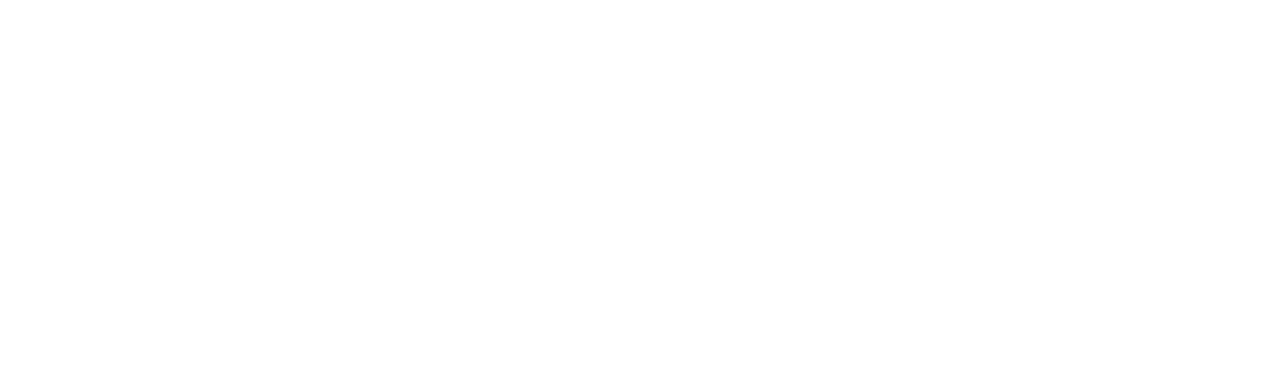
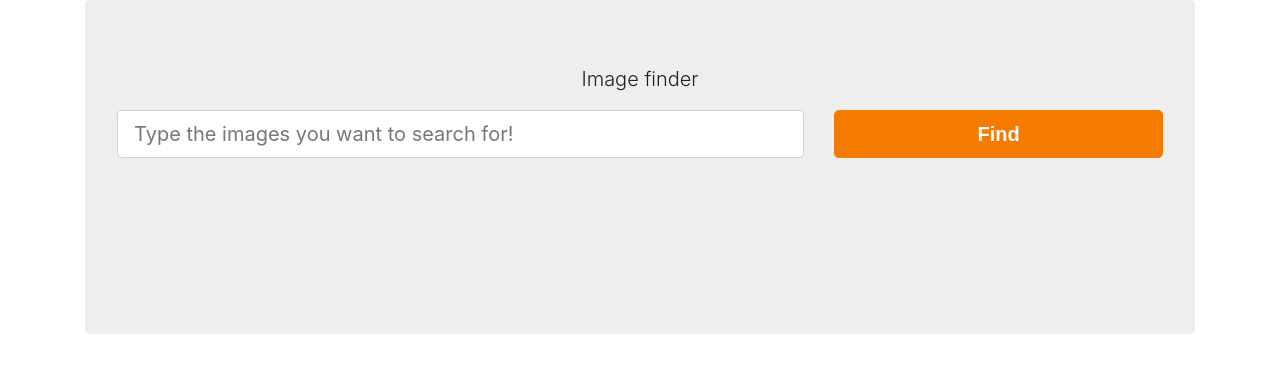
Before and after one commit to julikroch/img-finder, a React (Create React App) app: page / in a window 1280 px wide. Shown: the top 372 px of the page. Built offline with nearby package versions, Linux system fonts and the light colour scheme; a web font is replaced by a local one.

Commit message:
developing image components

```diff
--- a/public/index.html
+++ b/public/index.html
@@ -9,6 +9,7 @@
   <meta name="description" content="Web site created using create-react-app" />
   <link rel="apple-touch-icon" href="%PUBLIC_URL%/logo192.png" />
   <link rel="manifest" href="%PUBLIC_URL%/manifest.json" />
+  <link rel="stylesheet" href="https://bootswatch.com/4/journal/bootstrap.min.css">
   <title>Image Finder</title>
 </head>
 
--- a/src/App.css
+++ /dev/null
@@ -1,38 +0,0 @@
-.App {
-  text-align: center;
-}
-
-.App-logo {
-  height: 40vmin;
-  pointer-events: none;
-}
-
-@media (prefers-reduced-motion: no-preference) {
-  .App-logo {
-    animation: App-logo-spin infinite 20s linear;
-  }
-}
-
-.App-header {
-  background-color: #282c34;
-  min-height: 100vh;
-  display: flex;
-  flex-direction: column;
-  align-items: center;
-  justify-content: center;
-  font-size: calc(10px + 2vmin);
-  color: white;
-}
-
-.App-link {
-  color: #61dafb;
-}
-
-@keyframes App-logo-spin {
-  from {
-    transform: rotate(0deg);
-  }
-  to {
-    transform: rotate(360deg);
-  }
-}
--- a/src/App.tsx
+++ b/src/App.tsx
@@ -1,8 +1,42 @@
-import './App.css';
+import { useState, useEffect } from "react";
+import Form from "./components/Form";
+import ImageList from "./components/ImageList";
 
 function App() {
+
+  const [search, saveSearch] = useState('')
+  const [images, saveImg] = useState([])
+
+  useEffect(() => {
+
+    const APIConsult = async () => {
+      if (search === '') return
+
+      const imgPerPage: number = 20
+      const key: string = '23531430-8fa3c08fd34c23b1cc7bec1dc'
+      const url: string = `https://pixabay.com/api/?key=${key}&q=${search}&per_page=${imgPerPage}`
+
+      const response = await fetch(url)
+      const result = await response.json()
+
+      saveImg(result.hits)
+    }
+
+    APIConsult()
+
+  }, [search])
+
   return (
-    <div className="App">
+    <div className="container">
+      <div className="jumbotron">
+        <p className='lead text-center'>Image finder</p>
+        <Form
+          saveSearch={saveSearch}
+        />
+        <div className="row justify-content-center">
+          <ImageList images={images} />
+        </div>
+      </div>
     </div>
   );
 }
--- /dev/null
+++ b/src/components/Error.tsx
@@ -0,0 +1,5 @@
+const Error = (props: { text: string }) => (
+    <p className='my-3 p-4 text-center alert alert-primary'>{props.text}</p>
+)
+
+export default Error
--- /dev/null
+++ b/src/components/Form.tsx
@@ -0,0 +1,47 @@
+import { useState } from 'react'
+import Error from './Error'
+
+const Form = (props: { saveSearch: any }) => {
+
+    const [topic, saveTopic] = useState('')
+    const [error, saveError] = useState(false)
+
+    const searchImg = (e: any) => {
+        e.preventDefault()
+
+        if (topic.trim() === '') {
+            saveError(true)
+            return
+        }
+        saveError(false)
+        props.saveSearch(topic)
+
+    }
+    return (
+        <form
+            onSubmit={searchImg}
+        >
+
+            {error && <Error text='All fields are required' />}
+            <div className="row">
+                <div className="form-group col-md-8">
+                    <input
+                        type='text'
+                        className='form-control form-control-lg'
+                        placeholder='Type the images you want to search for!'
+                        onChange={e => saveTopic(e.target.value)}
+                    />
+                </div>
+                <div className="form-group col-md-4">
+                    <input
+                        type='submit'
+                        className='btn btn-lg btn-danger btn-block'
+                        value='Find'
+                    />
+                </div>
+            </div>
+        </form>
+    )
+}
+
+export default Form
--- /dev/null
+++ b/src/components/ImageList.tsx
@@ -0,0 +1,19 @@
+import React from 'react'
+import Img from './Img'
+
+const ImageList = (props: { images: any }) => {
+    return (
+        <div>
+            <div className="col-12 p-5 row">
+                {props.images.map((img: any) => (
+                    <Img
+                        key={img.id}
+                        img={img}
+                    />
+                ))}
+            </div>
+        </div>
+    )
+}
+
+export default ImageList
--- /dev/null
+++ b/src/components/Img.tsx
@@ -0,0 +1,28 @@
+import React from 'react'
+
+const Img = (props: { img: any }) => {
+
+    const { largeImageURL, likes, previewURL, tags, views } = props.img
+
+    return (
+        <div className="col-12 col-sm-6 col-md-4 col-lg-3 mb-4">
+            <div className="card">
+                <img src={previewURL} alt={tags} className='card-img-top'></img>
+            </div>
+            <div className="card-body">
+                <div className="card-text">Total likes: {likes}</div>
+                <div className="card-text">Total views: {views}</div>
+            </div>
+            <div className="card-footer">
+                <a
+                    href={largeImageURL}
+                    target='_blank'
+                    rel='noopener noreferrer'
+                    className='btn btn-primary btn-block'
+                >View Image</a>
+            </div>
+        </div>
+    )
+}
+
+export default Img
--- a/src/index.css
+++ /dev/null
@@ -1,13 +0,0 @@
-body {
-  margin: 0;
-  font-family: -apple-system, BlinkMacSystemFont, 'Segoe UI', 'Roboto', 'Oxygen',
-    'Ubuntu', 'Cantarell', 'Fira Sans', 'Droid Sans', 'Helvetica Neue',
-    sans-serif;
-  -webkit-font-smoothing: antialiased;
-  -moz-osx-font-smoothing: grayscale;
-}
-
-code {
-  font-family: source-code-pro, Menlo, Monaco, Consolas, 'Courier New',
-    monospace;
-}
--- a/src/index.tsx
+++ b/src/index.tsx
@@ -1,6 +1,5 @@
 import React from 'react';
 import ReactDOM from 'react-dom';
-import './index.css';
 import App from './App';
 import reportWebVitals from './reportWebVitals';
 
```
